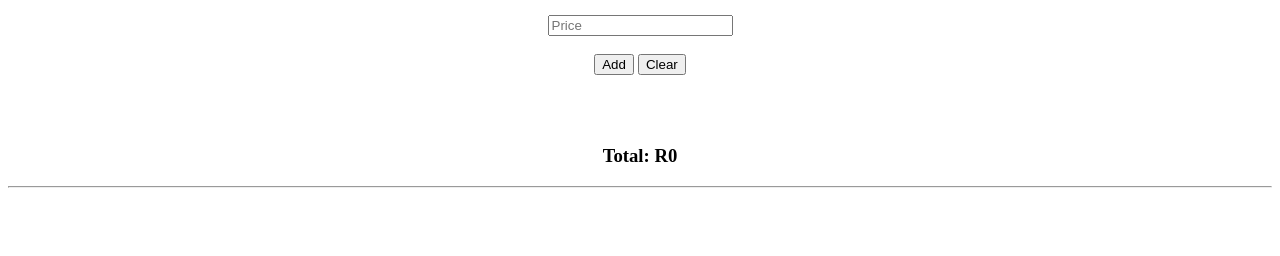
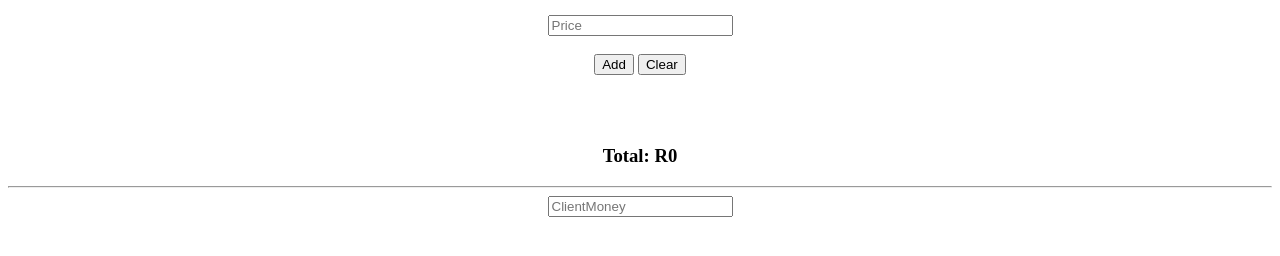
Before and after one commit to happytlou/slip, a plain HTML site: page index.html in a window 1280 px wide. Shown: the part 104-360 px from the top of the page. Drawn offline with Linux system fonts and the light colour scheme.

Commit message:
input number added

```diff
--- a/index.html
+++ b/index.html
@@ -24,6 +24,8 @@
     <div class="list" id="list"></div>
     <h3 id="total">Total: R0</h3>
     <hr>
+    <input type="number" id="ClientMoney" placeholder="ClientMoney">
+    <br><br>
 
 </body>
 
```
